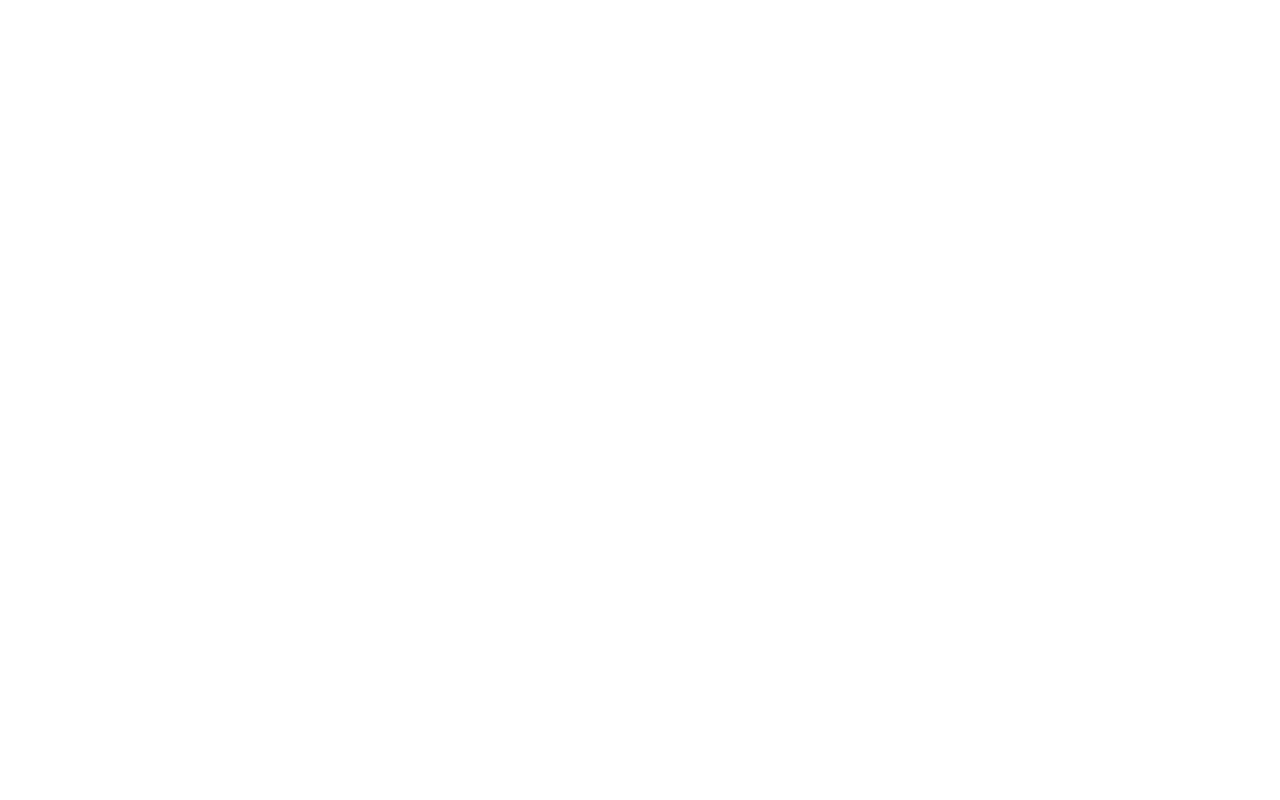
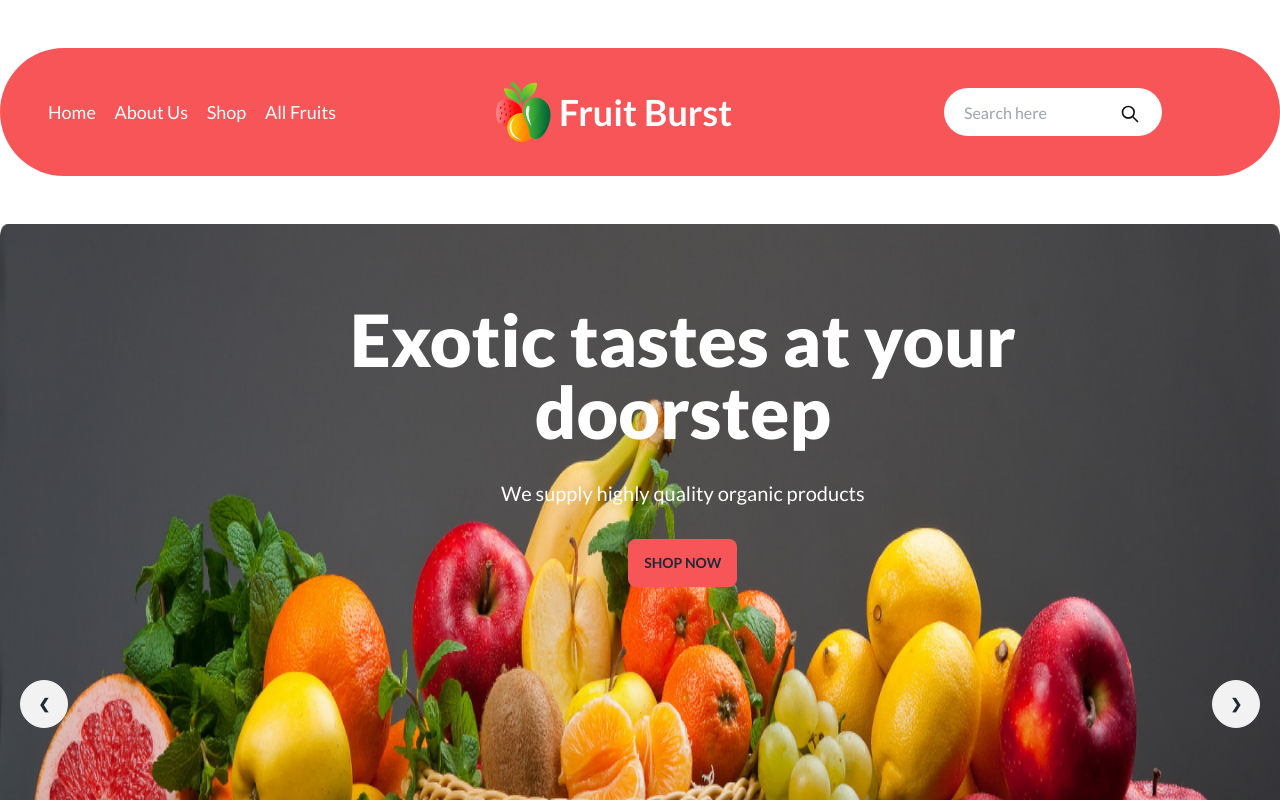
Before and after one commit to SDATTA1986/my-fruit-burst, a plain HTML site: page index.html in a window 1280 px wide. Shown: the top 800 px of the page. Drawn offline with nearby package versions, Linux system fonts and the light colour scheme; grey boxes are pictures that could not be loaded.

Commit message:
carousel section added

```diff
--- a/index.html
+++ b/index.html
@@ -34,8 +34,96 @@
 
 <body>
   <!-- header section begins -->
-    <header>
+  <header class="max-w-screen-xl mx-auto font-lato ">
+    <!-- navbar section begins -->
+    <nav class="h-32 my-12 py-8 px-12 bg-[#F85559] rounded-[600px] text-white flex gap-40 items-center">
+      <div class=" flex flex-1 justify-between text-lg font-medium">
+        <a>Home</a>
+        <a>About Us</a>
+        <a>Shop</a>
+        <a>All Fruits</a>
+      </div>
+      <div class="flex flex-1 items-center gap-2 font-bold text-4xl">
+        <img src="./images/logo.png" alt="">
+        <a class="">Fruit Burst</a>
+      </div>
+      <div class="flex flex-1 ">
 
+        <div class="relative">
+          <input type="text" placeholder="Search here " class="rounded-[50px] h-12 px-5" />
+          <div class="absolute top-4 left-44">
+            <svg xmlns="http://www.w3.org/2000/svg" class="h-5 w-5" fill="none" viewBox="0 0 24 24" stroke="#121212">
+              <path stroke-linecap="round" stroke-linejoin="round" stroke-width="2"
+                d="M21 21l-6-6m2-5a7 7 0 11-14 0 7 7 0 0114 0z" />
+            </svg>
+
+          </div>
+
+        </div>
+
+      </div>
+      </div>
+    </nav>
+    <!-- navbar section ends -->
+    <!-- carousel section begins -->
+    <section>
+
+      <div class="carousel w-full rounded-lg ">
+        <div id="slide1" class="carousel-item relative w-full ">
+          <div class="absolute text-white text-center space-y-[32px]   pt-[79px] pl-[350px]">
+            <h1 class="text-7xl font-extrabold">Exotic tastes at your <br> doorstep</h1>
+            <p class="text-xl font-medium">We supply highly quality organic products</p>
+            <button class="btn bg-[#F85559] border-none">Shop Now</button>
+          </div>
+
+
+            <img src="./images/banner1.png" class="w-full " />
+
+
+          <div class="absolute flex justify-between transform -translate-y-1/2 left-5 right-5 top-1/2">
+            <a href="#slide4" class="btn btn-circle">❮</a>
+            <a href="#slide2" class="btn btn-circle">❯</a>
+          </div>
+        </div>
+        <div id="slide2" class="carousel-item relative w-full">
+          <div class="absolute text-white text-center space-y-[32px]   pt-[79px] pl-[350px]">
+            <h1 class="text-7xl font-extrabold">Exotic tastes at your <br> doorstep</h1>
+            <p class="text-xl font-medium">We supply highly quality organic products</p>
+            <button class="btn bg-[#F85559] border-none">Shop Now</button>
+          </div>
+          <img src="./images/banner2.png" class="w-full"  />
+          <div class="absolute flex justify-between transform -translate-y-1/2 left-5 right-5 top-1/2">
+            <a href="#slide1" class="btn btn-circle">❮</a>
+            <a href="#slide3" class="btn btn-circle">❯</a>
+          </div>
+        </div>
+        <div id="slide3" class="carousel-item relative w-full">
+          <div class="absolute text-white text-center space-y-[32px]   pt-[79px] pl-[350px]">
+            <h1 class="text-7xl font-extrabold">Exotic tastes at your <br> doorstep</h1>
+            <p class="text-xl font-medium">We supply highly quality organic products</p>
+            <button class="btn bg-[#F85559] border-none">Shop Now</button>
+          </div>
+          <img src="./images/banner3.png" class="w-full" />
+          <div class="absolute flex justify-between transform -translate-y-1/2 left-5 right-5 top-1/2">
+            <a href="#slide2" class="btn btn-circle">❮</a>
+            <a href="#slide4" class="btn btn-circle">❯</a>
+          </div>
+        </div>
+        <div id="slide4" class="carousel-item relative w-full">
+          <div class="absolute text-white text-center space-y-[32px]   pt-[79px] pl-[350px]">
+            <h1 class="text-7xl font-extrabold">Exotic tastes at your <br> doorstep</h1>
+            <p class="text-xl font-medium">We supply highly quality organic products</p>
+            <button class="btn bg-[#F85559] border-none">Shop Now</button>
+          </div>
+          <img src="./images/banner4.png" class="w-full" />
+          <div class="absolute flex justify-between transform -translate-y-1/2 left-5 right-5 top-1/2">
+            <a href="#slide3" class="btn btn-circle">❮</a>
+            <a href="#slide1" class="btn btn-circle">❯</a>
+          </div>
+        </div>
+      </div>
+    </section>
+    <!-- carousel section ends -->
   </header>
   <!-- header section ends -->
   <!-- main section begins -->
```
Lines whose indentation alone changed are shown as unchanged.
